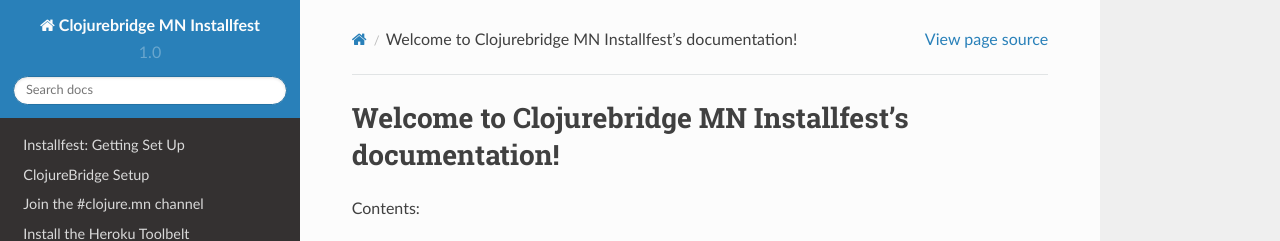
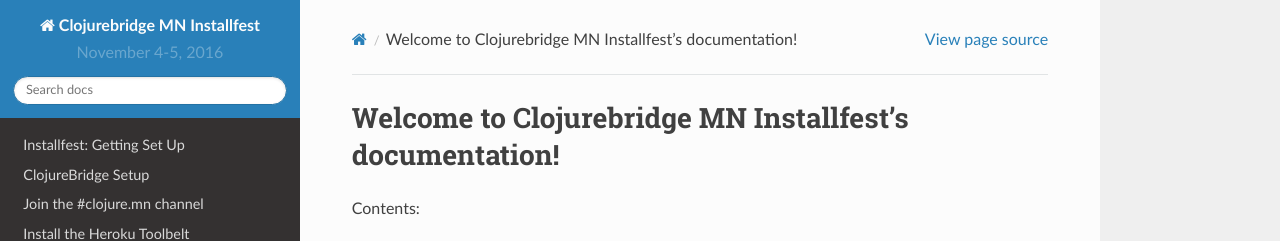
Before and after one commit to clojurebridge-minneapolis/installfest, a Sphinx documentation site: the page built from docs/index.rst, in a window 1280 px wide. Shown: the top 241 px of the page. Built offline with Sphinx 7.4.7 and the Read the Docs theme 2.0.0, drawn with Linux system fonts in a browser that asks for light colours; some of the changed lines change nothing that is shown.

Commit message:
Updated RTD configration
Makefile now ads a 'justhtml' target which will build the
  docs but NOT the autobuilder, nor the local webserver
conf.py will use these environment variables to set the release version
  SERVER_TIMESTAMP
  SERVER_COMMITTER
  (which are set by the latest commit to this repo)

Signed-off-by: Tom Marble <tmarble@info9.net>

```diff
--- a/docs/conf.py
+++ b/docs/conf.py
@@ -67,9 +67,16 @@
 # built documents.
 #
 # The short X.Y version.
-version = '1.0'
+version = 'November 4-5, 2016'
 # The full version, including alpha/beta/rc tags.
-release = '1.0'
+timestamp = 'now'
+if 'SERVER_TIMESTAMP' in os.environ:
+    timestamp = os.environ['SERVER_TIMESTAMP']
+user = 'anonymous'
+if 'SERVER_COMMITTER' in os.environ:
+    user = os.environ['SERVER_COMMITTER']
+
+release = '%s %s' % (timestamp, user)
 
 # The language for content autogenerated by Sphinx. Refer to documentation
 # for a list of supported languages.
```
Also changed, not shown: 1 other file.
